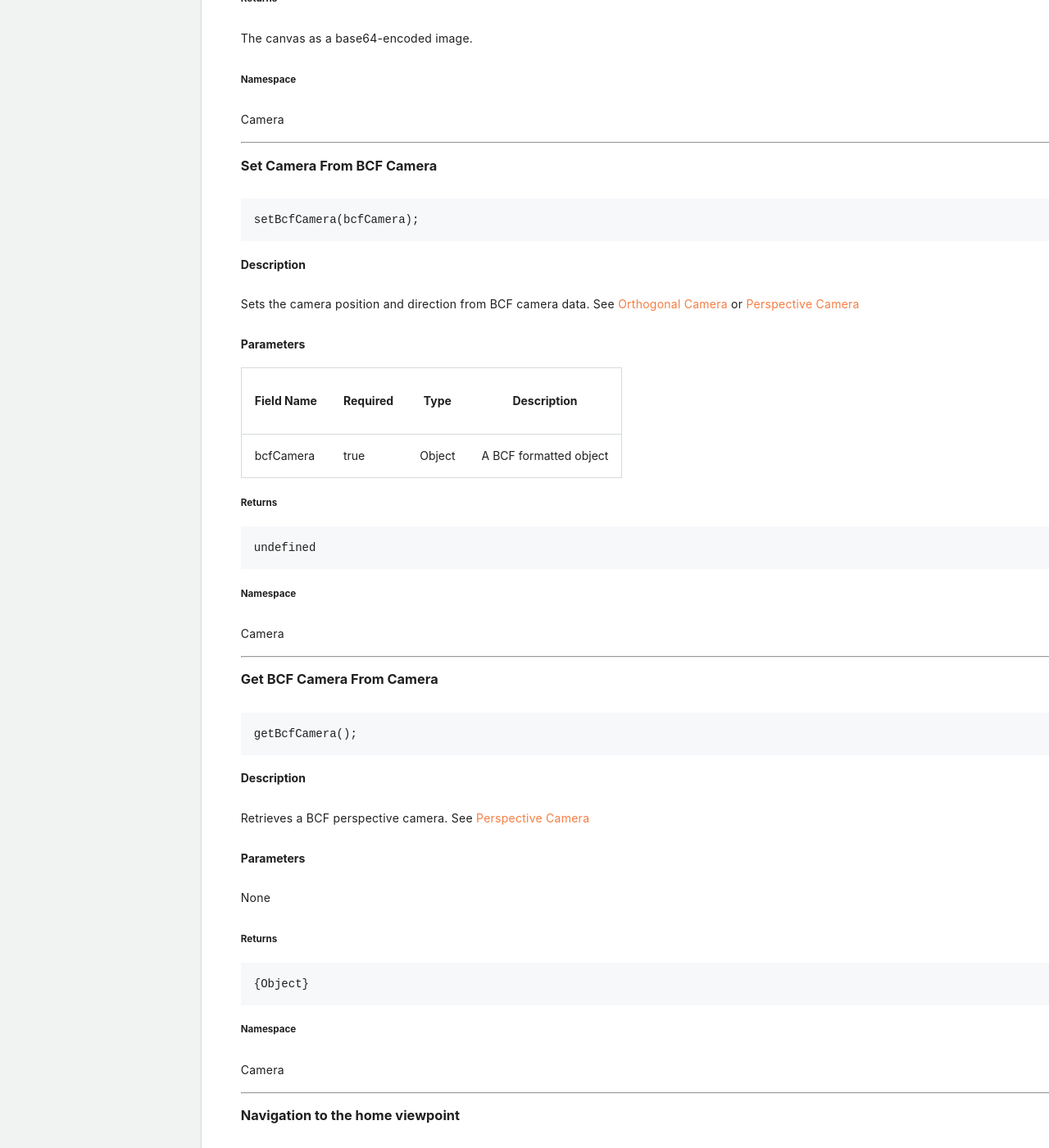
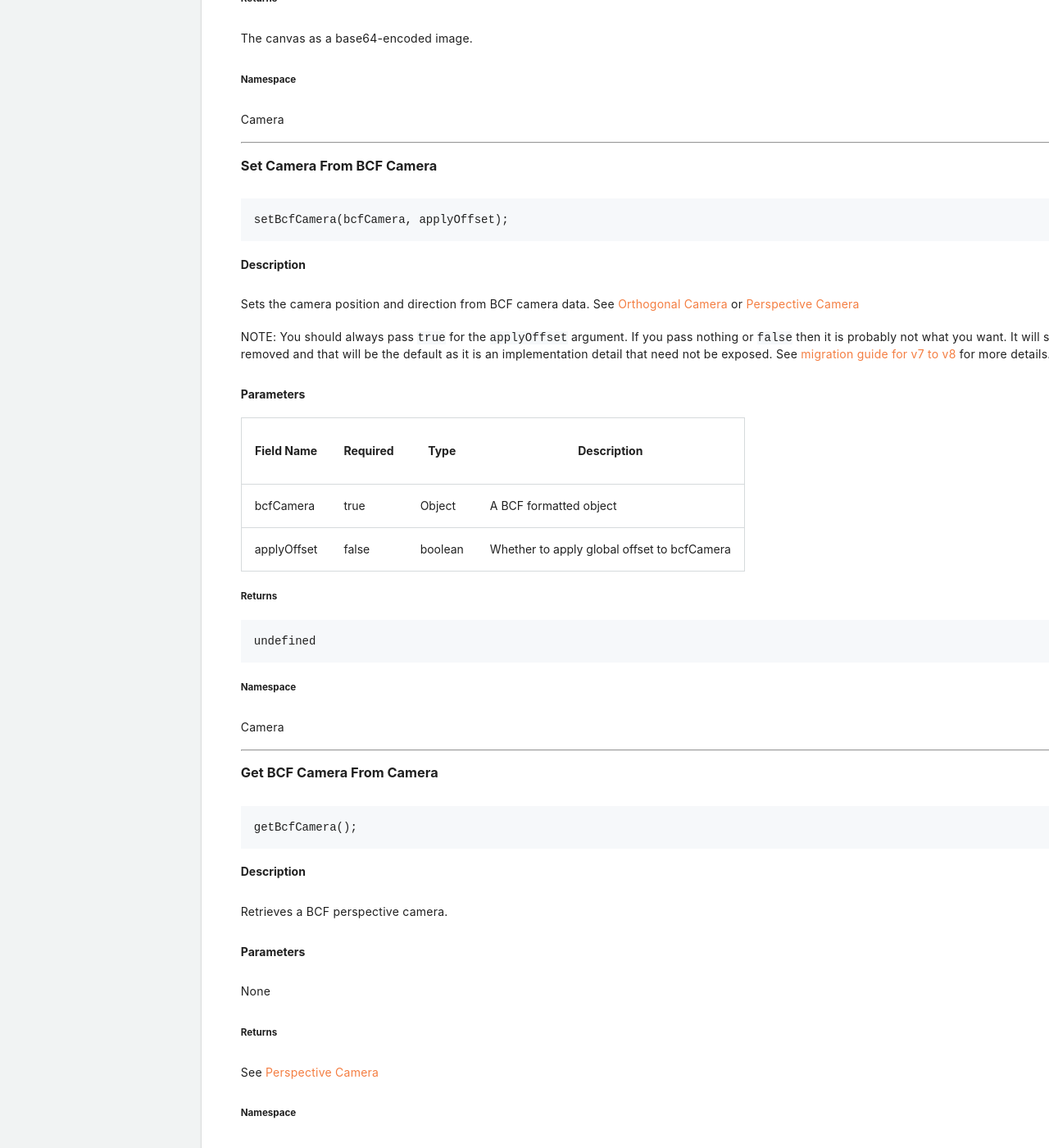
Before and after one commit to procore/documentation, a Jekyll site: the page built from bim_webviewer/bim_web_viewer.md, in a window 1280 px wide and 1400 px high, scrolled down 10110 px. Shown: the whole window at 82% size. Built offline with Jekyll 4.4.1, drawn with Linux system fonts in a browser that asks for light colours; comment, search, counter and statistics services are not loaded.

Commit message:
Include applyOffset param for setBcfCamera doc

````diff
--- a/bim_webviewer/bim_web_viewer.md
+++ b/bim_webviewer/bim_web_viewer.md
@@ -502,7 +502,7 @@ Camera
 <p class="heading-link-container"><a class="heading-link" href="#set-camera-from-bcf-camera"></a></p>
 
 ```js
-setBcfCamera(bcfCamera);
+setBcfCamera(bcfCamera, applyOffset);
 ```
 
 #### Description
@@ -510,11 +510,14 @@ setBcfCamera(bcfCamera);
 Sets the camera position and direction from BCF camera data.
 See [Orthogonal Camera](#orthogonal-camera-object) or [Perspective Camera](#perspective-camera-object)
 
-#### Parameters
-
-| Field Name | Required | Type   | Description            |
-| ---------- | -------- | ------ | ---------------------- |
-| bcfCamera  | true     | Object | A BCF formatted object |
+NOTE: You should always pass `true` for the `applyOffset` argument. If you pass nothing or `false` then it is probably not what you want. It will soon be removed and that will be the default as it is an implementation detail that need not be exposed. See [migration guide for v7 to v8](#v7-to-v8) for more details.
+
+#### Parameters
+
+| Field Name   | Required | Type    | Description                                 |
+| ------------ | -------- | ------- | ------------------------------------------- |
+| bcfCamera    | true     | Object  | A BCF formatted object                      |
+| applyOffset  | false    | boolean | Whether to apply global offset to bcfCamera |
 
 ##### Returns
 
@@ -539,17 +542,14 @@ getBcfCamera();
 #### Description
 
 Retrieves a BCF perspective camera.
+
+#### Parameters
+
+None
+
+##### Returns
+
 See [Perspective Camera](#perspective-camera-object)
-
-#### Parameters
-
-None
-
-##### Returns
-
-```js
-{Object}
-```
 
 ##### Namespace
 
````
